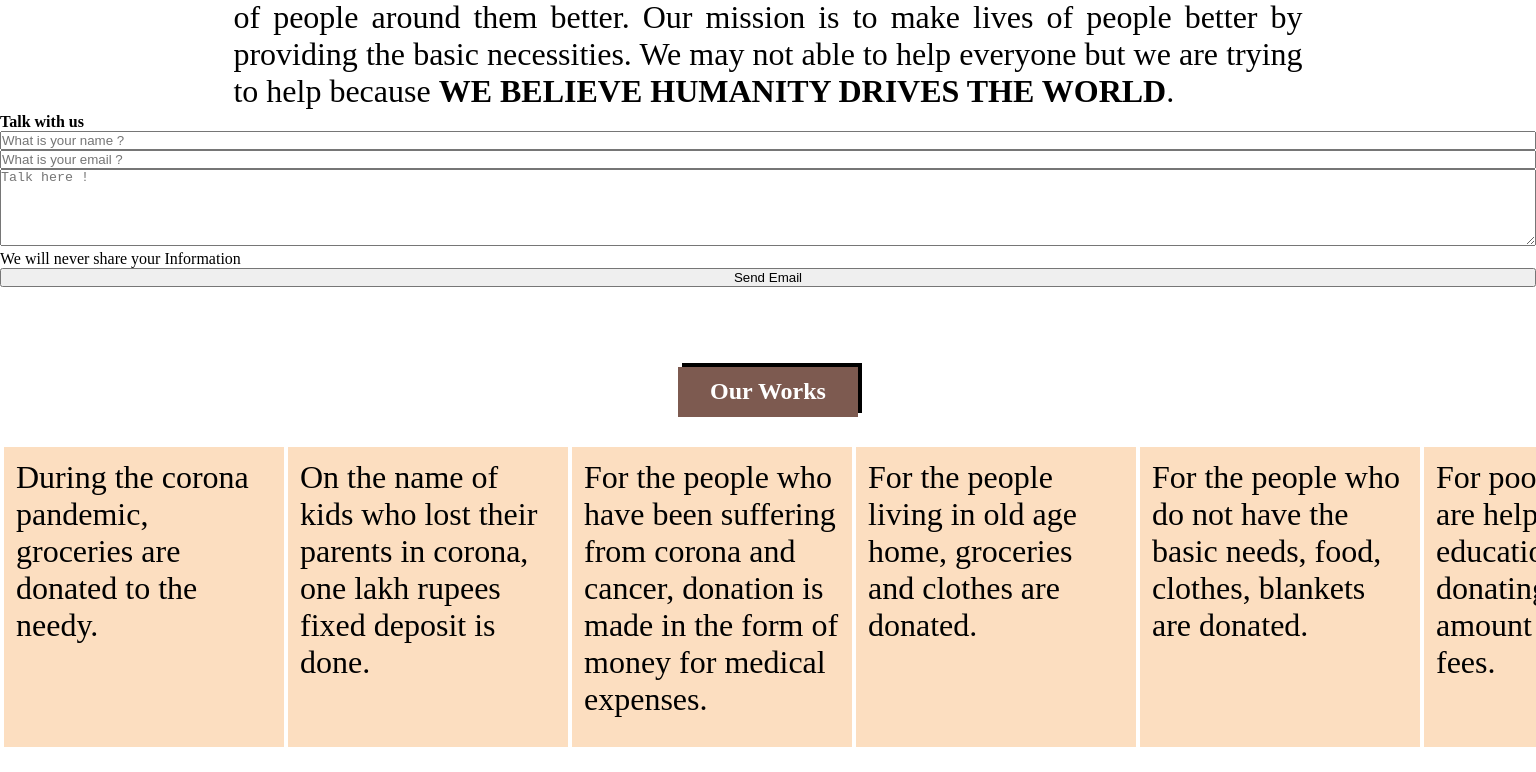
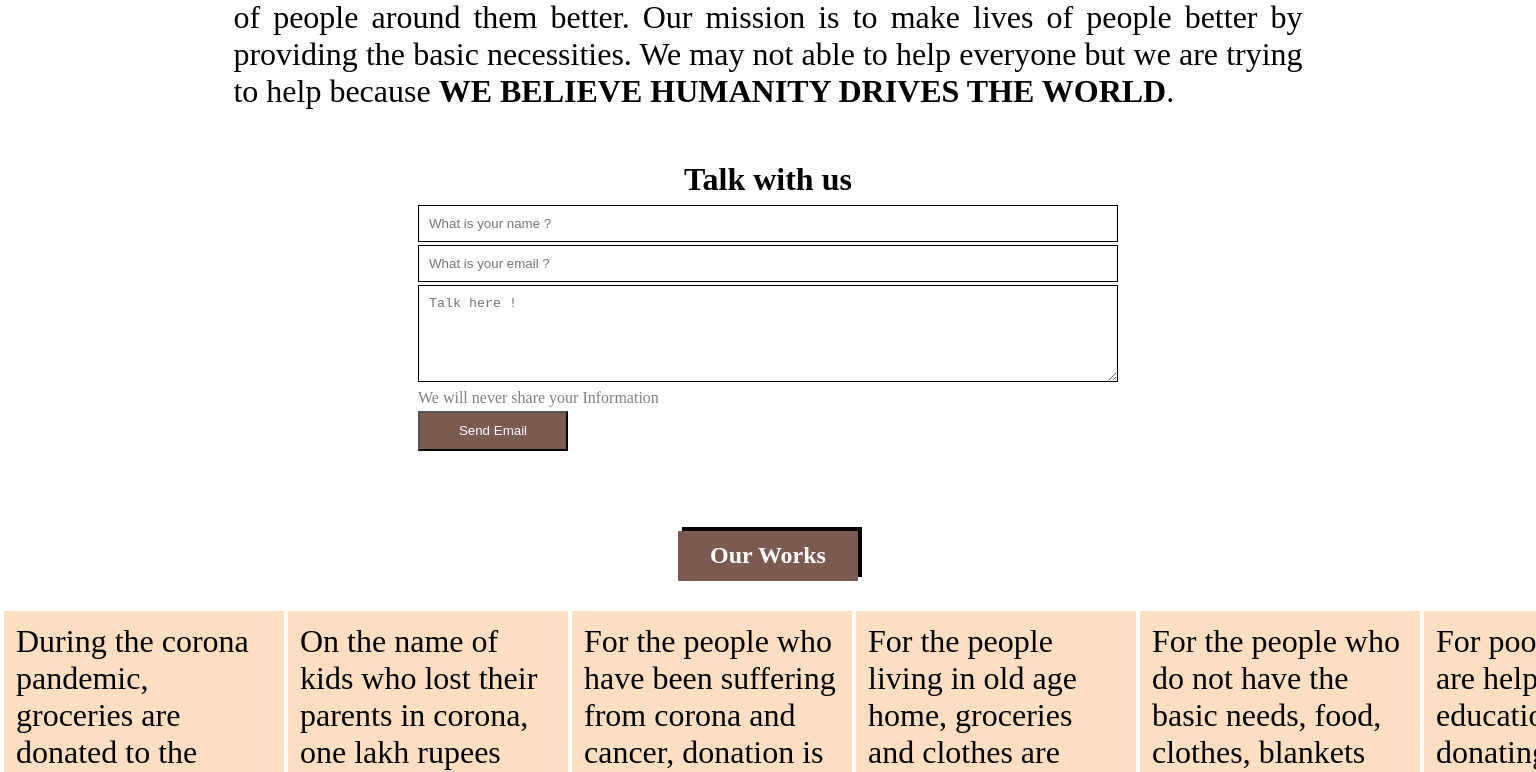
Before and after one commit to darshan1005/GHH-org, a React (Vite) app: page / in a window 1536 px wide. Shown: the part 1635-2407 px from the top of the page. Built offline with nearby package versions, Linux system fonts and the light colour scheme; a web font is replaced by a local one.

Commit message:
Add files via upload

```diff
--- a/src/main.css
+++ b/src/main.css
@@ -132,13 +132,16 @@ a {
   align-items: center;
   margin-top: 10px;
 }
-.Hero-section .subtitle .subtitle-statement .join-btn-arrows .join-us {
+.Hero-section .subtitle .subtitle-statement .join-btn-arrows a {
+  width: -moz-max-content;
+  width: max-content;
+}
+.Hero-section .subtitle .subtitle-statement .join-btn-arrows a .join-us {
   width: 5rem;
-  padding: 5px;
+  padding: 10px;
   font-size: small;
   border-radius: 4px;
   background: #fcdec0;
-  border: none;
   margin-bottom: 10px;
   border: 1px solid #7d5a50;
 }
@@ -288,6 +291,31 @@ a {
   width: 98%;
   text-align: justify;
   padding: 3px;
+}
+.about-section .Email-Form {
+  width: 300px;
+  margin-top: 1rem;
+}
+.about-section .Email-Form .form-title {
+  text-align: center;
+  font-size: large;
+  margin-bottom: 7px;
+}
+.about-section .Email-Form .name, .about-section .Email-Form .email, .about-section .Email-Form .describe {
+  padding: 5px;
+  border: 1px solid black;
+  margin-bottom: 3px;
+}
+.about-section .Email-Form .never-share {
+  font-size: small;
+  margin-bottom: 4px;
+  color: gray;
+}
+.about-section .Email-Form .submit-btn {
+  width: 100px;
+  background: #7d5a50;
+  color: white;
+  padding: 5px;
 }
 
 .ourwork-section {
@@ -567,6 +595,32 @@ a {
   .about-section .mission .mission-statement .statement {
     font-size: medium;
   }
+  .about-section .Email-Form {
+    margin-top: 3rem;
+    width: 350px;
+  }
+  .about-section .Email-Form .form-title {
+    text-align: center;
+    font-size: x-large;
+    margin-bottom: 7px;
+  }
+  .about-section .Email-Form .name, .about-section .Email-Form .email, .about-section .Email-Form .describe {
+    padding: 10px;
+    border: 1px solid black;
+    margin-bottom: 3px;
+  }
+  .about-section .Email-Form .never-share {
+    font-size: medium;
+    margin-bottom: 4px;
+    color: gray;
+  }
+  .about-section .Email-Form .submit-btn {
+    width: 120px;
+    height: 40px;
+    background: #7d5a50;
+    color: white;
+    padding: 5px;
+  }
   .ourwork-section .ourwork .works ul li {
     font-size: 14px;
     width: 140px;
@@ -644,10 +698,6 @@ a {
     gap: 1rem;
     justify-content: flex-start;
     padding-left: 12px;
-  }
-  .Hero-section .subtitle .subtitle-statement .join-btn-arrows a {
-    width: -moz-max-content;
-    width: max-content;
   }
   .Hero-section .subtitle .subtitle-statement .join-btn-arrows a .join-us {
     display: grid;
@@ -756,7 +806,9 @@ a {
     color: white;
     font-size: large;
   }
-  .Hero-section .title-spans .title1, .Hero-section .title-spans .title2, .Hero-section .title-spans .title4 {
+  .Hero-section .title-spans .title1,
+  .Hero-section .title-spans .title2,
+  .Hero-section .title-spans .title4 {
     font-size: 4rem;
     margin-left: 1.5rem;
   }
@@ -780,10 +832,6 @@ a {
   }
   .Hero-section .subtitle .subtitle-statement .join-btn-arrows {
     padding-left: 24px;
-  }
-  .Hero-section .subtitle .subtitle-statement .join-btn-arrows a {
-    width: -moz-max-content;
-    width: max-content;
   }
   .Hero-section .subtitle .subtitle-statement .join-btn-arrows a .join-us {
     width: 9rem;
@@ -907,6 +955,32 @@ a {
     font-size: xx-large;
     width: 70%;
   }
+  .about-section .Email-Form {
+    margin-top: 3rem;
+    width: 700px;
+  }
+  .about-section .Email-Form .form-title {
+    text-align: center;
+    font-size: xx-large;
+    margin-bottom: 7px;
+  }
+  .about-section .Email-Form .name, .about-section .Email-Form .email, .about-section .Email-Form .describe {
+    padding: 10px;
+    border: 1px solid black;
+    margin-bottom: 3px;
+  }
+  .about-section .Email-Form .never-share {
+    font-size: medium;
+    margin-bottom: 4px;
+    color: gray;
+  }
+  .about-section .Email-Form .submit-btn {
+    width: 150px;
+    height: 40px;
+    background: #7d5a50;
+    color: white;
+    padding: 5px;
+  }
   .ourwork-section {
     margin-top: 5rem;
   }
@@ -979,4 +1053,82 @@ a {
     width: 55px;
     height: 55px;
   }
+  .custom-modal {
+    margin-top: 50px;
+  }
+  .custom-modal .modal-content {
+    border: none;
+    border-radius: 20px;
+    background: linear-gradient(to bottom, #4e54c8, #8f94fb);
+    box-shadow: 0px 4px 30px rgba(0, 0, 0, 0.2);
+  }
+  .custom-modal .modal-content .modal-header {
+    background-color: transparent;
+    color: #fff;
+    border: none;
+    border-top-left-radius: 20px;
+    border-top-right-radius: 20px;
+    padding: 20px 30px;
+    font-family: "Roboto", sans-serif;
+    font-size: 24px;
+    font-weight: bold;
+  }
+  .custom-modal .modal-content .modal-footer {
+    background-color: transparent;
+    border: none;
+    border-bottom-left-radius: 20px;
+    border-bottom-right-radius: 20px;
+    padding: 20px 30px;
+  }
+  .custom-modal .form-group {
+    margin-bottom: 20px;
+  }
+  .custom-modal .form-label {
+    font-family: "Roboto", sans-serif;
+    font-size: 18px;
+    font-weight: bold;
+    color: #fff;
+  }
+  .custom-modal .form-control {
+    border: none;
+    border-radius: 10px;
+    background-color: rgba(255, 255, 255, 0.3);
+    color: #fff;
+    font-family: "Roboto", sans-serif;
+    font-size: 16px;
+    padding: 15px;
+    transition: background-color 0.3s ease;
+  }
+  .custom-modal .form-control:focus {
+    outline: none;
+    background-color: rgba(255, 255, 255, 0.5);
+  }
+  .custom-modal .btn-primary {
+    border: none;
+    border-radius: 10px;
+    background-color: #ff5722;
+    color: #fff;
+    font-family: "Roboto", sans-serif;
+    font-size: 18px;
+    font-weight: bold;
+    padding: 15px 30px;
+    transition: background-color 0.3s ease;
+  }
+  .custom-modal .btn-primary:hover {
+    background-color: #ff6e40;
+  }
+  .custom-modal .btn-secondary {
+    border: none;
+    border-radius: 10px;
+    background-color: #03a9f4;
+    color: #fff;
+    font-family: "Roboto", sans-serif;
+    font-size: 18px;
+    font-weight: bold;
+    padding: 15px 30px;
+    transition: background-color 0.3s ease;
+  }
+  .custom-modal .btn-secondary:hover {
+    background-color: #4fc3f7;
+  }
 }/*# sourceMappingURL=main.css.map */
--- a/src/main.scss
+++ b/src/main.scss
@@ -104,6 +104,7 @@ a {
     }
 
     @keyframes move {
+
       0%,
       100% {
         transform: translateY(0);
@@ -160,18 +161,18 @@ a {
         justify-content: center;
         align-items: center;
         margin-top: 10px;
-
+        a{
+          width: max-content;
         .join-us {
           width: 5rem;
-          padding: 5px;
+          padding: 10px;
           font-size: small;
           border-radius: 4px;
           background: $primary-color;
-          border: none;
           margin-bottom: 10px;
           border: 1px solid $secondary-color;
         }
-
+      }
         .arrow-image {
           display: none;
         }
@@ -215,14 +216,14 @@ a {
           color: white;
           text-align: center;
           font-weight: 600;
-          font-family:'Segoe UI', Tahoma, Geneva, Verdana, sans-serif;
+          font-family: 'Segoe UI', Tahoma, Geneva, Verdana, sans-serif;
         }
 
         ul {
           text-align: center;
           color: #ffffffd5;
           font-size: small;
-          font-family:'Segoe UI', Tahoma, Geneva, Verdana, sans-serif;
+          font-family: 'Segoe UI', Tahoma, Geneva, Verdana, sans-serif;
         }
 
         .heading {
@@ -344,6 +345,32 @@ a {
         text-align: justify;
         padding: 3px;
       }
+    }
+  }
+  // Email Form
+  .Email-Form{
+    width: 300px;
+    margin-top: 1rem;
+    .form-title{
+      text-align: center;
+      font-size: large;
+      margin-bottom: 7px;
+    }
+    .name, .email, .describe{
+      padding: 5px;
+      border: 1px solid black;
+      margin-bottom: 3px;
+    }
+    .never-share{
+      font-size: small;
+      margin-bottom: 4px;
+      color: gray;
+    }
+    .submit-btn{
+      width: 100px;
+      background: #7d5a50;
+      color: white;
+      padding: 5px;
     }
   }
 }
@@ -594,8 +621,9 @@ a {
       }
     }
   }
+
   .about-section {
-    .adout-title{
+    .adout-title {
       width: 120px;
       height: 30px;
       padding: 12px;
@@ -604,10 +632,10 @@ a {
 
   // our Works
   .ourwork-section {
-  .ourwork{
-    .works{
-      ul{
-        li{
+    .ourwork {
+      .works {
+        ul {
+          li {
             width: 140px;
             height: 140px;
           }
@@ -618,9 +646,10 @@ a {
 
   .section-footer {
     .footer-head {
-        .get-involved{
+      .get-involved {
         font-size: smaller;
       }
+
       .media {
         .social-media {
           width: 15px;
@@ -646,9 +675,10 @@ a {
         width: 100%;
       }
     }
-    .nav-list{
-      .list{
-        .navs{
+
+    .nav-list {
+      .list {
+        .navs {
           font-size: 11px;
         }
       }
@@ -681,6 +711,7 @@ a {
           font-size: small;
         }
       }
+
       .card {
         width: 70%;
       }
@@ -699,41 +730,73 @@ a {
   }
 
   .about-section {
-    .adout-title{
+    .adout-title {
       width: 120px;
       height: 30px;
       padding: 12px;
     }
+
     .owner-details {
       .lead {
         width: 45%;
-        .lead-title{
+
+        .lead-title {
           font-size: small;
         }
       }
 
       .admin {
         width: 44%;
-        .admin-title{
+
+        .admin-title {
           font-size: small;
         }
       }
     }
-    .mission{
-      .mission-statement{
-        .statement{
+
+    .mission {
+      .mission-statement {
+        .statement {
           font-size: medium;
         }
+      }
+    }
+
+   // Email Form
+  .Email-Form{
+    margin-top: 3rem;
+    width: 350px;
+    .form-title{
+      text-align: center;
+      font-size: x-large;
+      margin-bottom: 7px;
+    }
+    .name, .email, .describe{
+      padding: 10px;
+      border: 1px solid black;
+      margin-bottom: 3px;
+    }
+    .never-share{
+      font-size: medium;
+      margin-bottom: 4px;
+      color: gray;
+    }
+    .submit-btn{
+      width: 120px;
+      height: 40px;
+      background: #7d5a50;
+      color: white;
+      padding: 5px;
     }
   }
   }
 
   // our Works
   .ourwork-section {
-  .ourwork{
-    .works{
-      ul{
-        li{
+    .ourwork {
+      .works {
+        ul {
+          li {
             font-size: 14px;
             width: 140px;
             height: 160px;
@@ -741,9 +804,10 @@ a {
         }
       }
     }
-  .work-image-scroll{
-    .images{
-      img{
+
+    .work-image-scroll {
+      .images {
+        img {
           width: 14rem;
           height: 14rem;
         }
@@ -753,11 +817,12 @@ a {
 
   .section-footer {
     .footer-body {
-      .log-icons{
-        img{
+      .log-icons {
+        img {
           width: 110px;
         }
       }
+
       .contact-details {
         .contact {
           width: 15rem;
@@ -769,28 +834,34 @@ a {
 }
 
 @media screen and (min-width: 768px) {
-    .nav-title{
+  .nav-title {
     display: grid;
     place-items: center;
     grid-template-columns: auto 1fr auto;
-        .logo-container{
+
+    .logo-container {
       width: 4rem;
-            img{
+
+      img {
         width: 80%;
       }
     }
-        .nav-list{
+
+    .nav-list {
       width: 75%;
-            .list{
-              .navs{
+
+      .list {
+        .navs {
           font-size: small;
         }
       }
     }
-        .donate-btn{
+
+    .donate-btn {
       display: block;
-            a{
-                .donate{
+
+      a {
+        .donate {
           width: 5rem;
           background: #7d5a50;
           padding: 5px;
@@ -799,66 +870,75 @@ a {
       }
     }
   }
-    .Hero-section{
-        .title-spans{
-            .title1{
+
+  .Hero-section {
+    .title-spans {
+      .title1 {
         font-size: xx-large;
       }
-            .title2{
+
+      .title2 {
         font-size: xx-large;
       }
-            .title3{
+
+      .title3 {
         font-size: x-large;
       }
-            .title4{
+
+      .title4 {
         font-size: xx-large;
       }
     }
-        .subtitle{
+
+    .subtitle {
       display: flex;
       align-items: center;
       justify-content: space-between;
-          .subtitle-statement{
+
+      .subtitle-statement {
         margin-left: 5px;
-            .statement{
+
+        .statement {
           text-align: left;
           font-size: x-large;
         }
-            .sub_statement{
+
+        .sub_statement {
           text-align: left;
           padding-left: 12px;
           font-size: medium;
         }
-            .join-btn-arrows{
+
+        .join-btn-arrows {
           gap: 1rem;
           justify-content: flex-start;
           padding-left: 12px;
           a{
-                width: max-content;
-                .join-us{
+            .join-us {
               display: grid;
               place-items: center;
               width: 8rem;
               padding: 7px;
             }
           }
-              .arrow-image{
+          .arrow-image {
             display: block;
             width: 10rem;
 
           }
         }
       }
-          .card{
+
+      .card {
         width: 50%;
         margin-top: 10px;
         margin-right: 10px;
       }
     }
 
-        .hero-footer{
-          .black-div{
-            h3{
+    .hero-footer {
+      .black-div {
+        h3 {
           font-size: large;
           padding: 15px;
         }
@@ -886,7 +966,7 @@ a {
           padding: 0;
         }
 
-          .lead-title{
+        .lead-title {
           width: max-content;
           font-size: 15px;
         }
@@ -904,16 +984,17 @@ a {
           margin: 0;
           padding: 0;
         }
-          .admin-title{
+
+        .admin-title {
           width: max-content;
           font-size: 15px;
         }
       }
     }
 
-      .mission{
-        .mission-statement{
-          .statement{
+    .mission {
+      .mission-statement {
+        .statement {
           font-size: large;
           width: 80%;
         }
@@ -921,11 +1002,11 @@ a {
     }
   }
 
-    .ourwork-section{
-      .ourwork{
-        .works{
-          ul{
-            li{
+  .ourwork-section {
+    .ourwork {
+      .works {
+        ul {
+          li {
             height: 180px;
             font-size: medium;
             width: 160px;
@@ -933,9 +1014,10 @@ a {
         }
       }
     }
-      .work-image-scroll{
-        .images{
-          img{
+
+    .work-image-scroll {
+      .images {
+        img {
           width: 13rem;
           height: 13rem;
         }
@@ -943,27 +1025,31 @@ a {
     }
   }
 
-    .section-footer{
-      .footer-head{
+  .section-footer {
+    .footer-head {
       height: 3rem;
-        .get-involved{
+
+      .get-involved {
         font-size: large;
       }
-        .media{
-          .social-media{
+
+      .media {
+        .social-media {
           width: 20px;
           margin-left: 10px;
         }
       }
     }
-      .footer-body{
-        .log-icons{
-          img{
+
+    .footer-body {
+      .log-icons {
+        img {
           width: 200px;
         }
       }
-        .contact-details{
-          .contact{
+
+      .contact-details {
+        .contact {
           width: 20rem;
           font-size: medium;
         }
@@ -973,21 +1059,24 @@ a {
 }
 
 @media screen and (min-width: 1440px) {
-    .nav-title{
-      .logo-container{
+  .nav-title {
+    .logo-container {
       width: 8rem;
     }
-      .nav-list{
+
+    .nav-list {
       width: 70%;
-        .list{
-          .navs{
+
+      .list {
+        .navs {
           font-size: 20px;
         }
       }
     }
-    .donate-btn{
-        a{
-            .donate{
+
+    .donate-btn {
+      a {
+        .donate {
           width: 7rem;
           background: #7d5a50;
           padding: 10px;
@@ -997,45 +1086,55 @@ a {
       }
     }
   }
-    .Hero-section{
-      .title-spans{
-          .title1, .title2, .title4{
+
+  .Hero-section {
+    .title-spans {
+
+      .title1,
+      .title2,
+      .title4 {
         font-size: 4rem;
         margin-left: 1.5rem;
       }
-          .title3{
+
+      .title3 {
         font-size: 3rem;
         margin-left: 1.5rem;
       }
     }
-      .subtitle{
+
+    .subtitle {
       height: 30rem;
-        .subtitle-statement{
+
+      .subtitle-statement {
         margin-left: 2rem;
         width: 60%;
-          .statement{
+
+        .statement {
           font-size: 3rem;
         }
-          .sub_statement{
+
+        .sub_statement {
           padding: 24px;
           font-size: 1.3rem;
         }
-          .join-btn-arrows{
+
+        .join-btn-arrows {
           padding-left: 24px;
           a{
-              width: max-content;
-              .join-us{
+            .join-us {
               width: 9rem;
               padding: 12px;
               font-size: large;
             }
           }
-            .arrow-image{
+          .arrow-image {
             display: block;
             width: 15rem;
           }
         }
       }
+
       .card {
         width: 30%;
         height: 35rem;
@@ -1044,9 +1143,11 @@ a {
         position: absolute;
         left: 58rem;
         z-index: 3;
+
         .img-box {
           width: 100%;
           height: 300px;
+
           img {
             width: 100%;
             height: 300px;
@@ -1081,12 +1182,13 @@ a {
       }
     }
 
-      .hero-footer{
-        .black-div{
+    .hero-footer {
+      .black-div {
         height: 10rem;
         display: flex;
         align-items: center;
-          h3{
+
+        h3 {
           text-align: left;
           font-size: xx-large;
           padding: 15px;
@@ -1173,6 +1275,34 @@ a {
         }
       }
     }
+       // Email Form
+  .Email-Form{
+    margin-top: 3rem;
+    width: 700px;
+    .form-title{
+      text-align: center;
+      font-size: xx-large;
+      margin-bottom: 7px;
+    }
+    .name, .email, .describe{
+      padding: 10px;
+      border: 1px solid black;
+      margin-bottom: 3px;
+    }
+    .never-share{
+      font-size: medium;
+      margin-bottom: 4px;
+      color: gray;
+    }
+    .submit-btn{
+      width: 150px;
+      height: 40px;
+      background: #7d5a50;
+      color: white;
+      padding: 5px;
+    }
+  }
+
   }
 
   // our Works
@@ -1205,9 +1335,11 @@ a {
     }
 
     .work-image-scroll {
+
       // work images
       .images {
         margin-bottom: 1.5rem;
+
         img {
           width: 23rem;
           height: 23rem;
@@ -1241,6 +1373,7 @@ a {
     .footer-head {
       padding: 15px;
       height: 5rem;
+
       .get-involved {
         font-size: xx-large;
       }
@@ -1263,8 +1396,9 @@ a {
       .contact-details {
         background: #5e606b;
         height: 20rem;
+
         .contact {
-        width:35rem;
+          width: 35rem;
           font-size: xx-large;
         }
       }
@@ -1278,4 +1412,97 @@ a {
     width: 55px;
     height: 55px;
   }
+
+  // EmailForm.scss
+
+.custom-modal {
+  margin-top: 50px;
+
+  .modal-content {
+    border: none;
+    border-radius: 20px;
+    background: linear-gradient(to bottom, #4e54c8, #8f94fb);
+    box-shadow: 0px 4px 30px rgba(0, 0, 0, 0.2);
+
+    .modal-header {
+      background-color: transparent;
+      color: #fff;
+      border: none;
+      border-top-left-radius: 20px;
+      border-top-right-radius: 20px;
+      padding: 20px 30px;
+      font-family: 'Roboto', sans-serif;
+      font-size: 24px;
+      font-weight: bold;
     }
+
+    .modal-footer {
+      background-color: transparent;
+      border: none;
+      border-bottom-left-radius: 20px;
+      border-bottom-right-radius: 20px;
+      padding: 20px 30px;
+    }
+  }
+
+  .form-group {
+    margin-bottom: 20px;
+  }
+
+  .form-label {
+    font-family: 'Roboto', sans-serif;
+    font-size: 18px;
+    font-weight: bold;
+    color: #fff;
+  }
+
+  .form-control {
+    border: none;
+    border-radius: 10px;
+    background-color: rgba(255, 255, 255, 0.3);
+    color: #fff;
+    font-family: 'Roboto', sans-serif;
+    font-size: 16px;
+    padding: 15px;
+    transition: background-color 0.3s ease;
+
+    &:focus {
+      outline: none;
+      background-color: rgba(255, 255, 255, 0.5);
+    }
+  }
+
+  .btn-primary {
+    border: none;
+    border-radius: 10px;
+    background-color: #ff5722;
+    color: #fff;
+    font-family: 'Roboto', sans-serif;
+    font-size: 18px;
+    font-weight: bold;
+    padding: 15px 30px;
+    transition: background-color 0.3s ease;
+
+    &:hover {
+      background-color: #ff6e40;
+    }
+  }
+
+  .btn-secondary {
+    border: none;
+    border-radius: 10px;
+    background-color: #03a9f4;
+    color: #fff;
+    font-family: 'Roboto', sans-serif;
+    font-size: 18px;
+    font-weight: bold;
+    padding: 15px 30px;
+    transition: background-color 0.3s ease;
+
+    &:hover {
+      background-color: #4fc3f7;
+    }
+  }
+}
+
+}
```
Also changed, not shown: 1 other file (tests, documents, lock files or other folders). Lines whose indentation alone changed are shown as unchanged.
